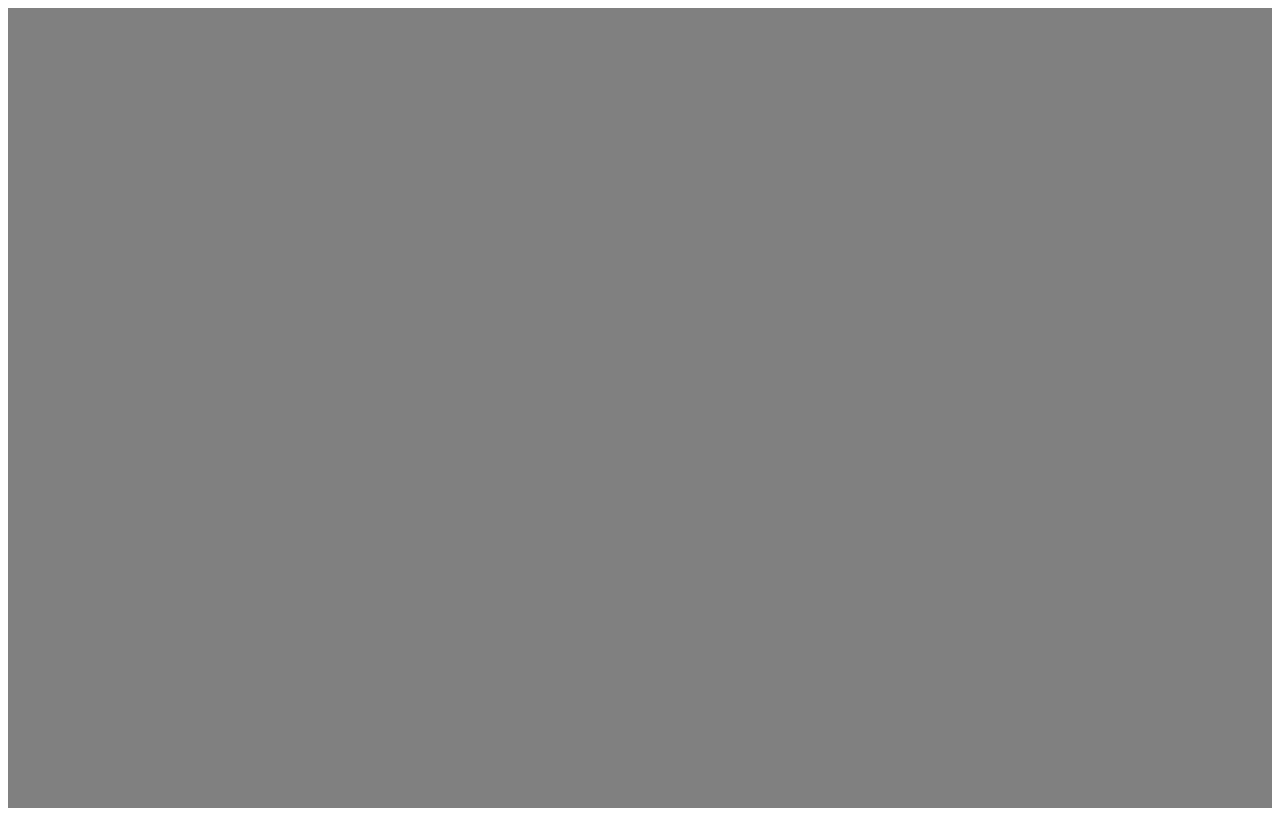
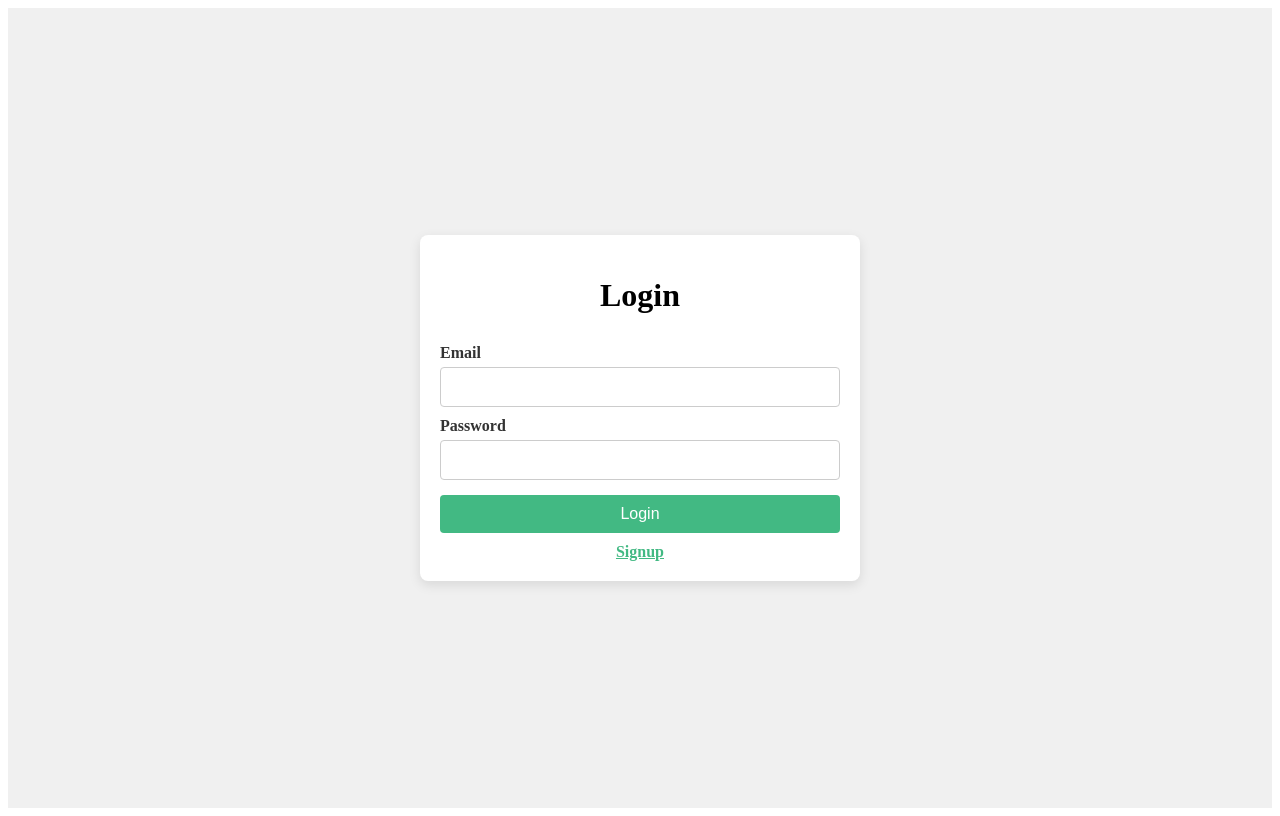
Before and after one commit to vcwaleed/gymwebsite, a Vue app: page /login in a window 1280 px wide. Before the commit this address had no page. Built offline with nearby package versions, Linux system fonts and the light colour scheme.

Commit message:
update Bmi logic , create login signup page

```diff
--- a/package.json
+++ b/package.json
@@ -10,6 +10,11 @@
   },
   "dependencies": {
     "@fortawesome/fontawesome-free": "^6.7.2",
+    "@vueuse/integrations": "^13.0.0",
+    "async-validator": "^4.2.5",
+    "axios": "^1.8.3",
+    "change-case": "^5.4.4",
+    "js-cookie": "^3.0.5",
     "pinia": "^3.0.1",
     "vue": "^3.5.13",
     "vue-router": "^4.5.0"
--- a/src/components/NavbarPage.vue
+++ b/src/components/NavbarPage.vue
@@ -1,6 +1,7 @@
 <script setup>
 import { ref } from 'vue';
-
+import { useRouter } from 'vue-router';
+const router = useRouter();
 const links = [
   { name: 'Home', path: '/' },
   { name: 'Calculate BMI', path: '/bmi' },
@@ -13,6 +14,11 @@ const toggleMenu = () => {
 const closeMenu = () => {
   isMenuOpen.value = false;
 };
+const logout = () => {
+  localStorage.removeItem("user-info");
+  localStorage.removeItem("token");
+  router.push("/login");
+};
 </script>
 <template>
   <nav class="navbar">
@@ -24,7 +30,7 @@ const closeMenu = () => {
         <a :href="link.path" class="nav-link">{{ link.name }}</a>
       </li>
     </ul>
-    <button class="btn_nav">Join US</button>
+    <button @click="logout" class="btn_nav">Logout</button>
     <button class="hamburger" @click="toggleMenu">
       <svg viewBox="0 0 100 80" width="25" height="25">
         <rect width="100" height="15" rx="8"></rect>
--- a/src/routes.js
+++ b/src/routes.js
@@ -2,7 +2,8 @@ import { createWebHistory, createRouter } from 'vue-router'
 import HomePage from "./components/HomePage.vue"
 import BmiComponent from './views/BmiComponent.vue'
 import RegistrationFrom from './views/RegistrationFrom.vue'
-
+import SignupPage from './views/SignupPage.vue'
+import LoginPage from './views/LoginPage.vue'
 const routes=[
     {
         name: "HomePage",
@@ -18,7 +19,18 @@ const routes=[
         name:"RegistrationFrom",
         path:"/registrationfrom",
         component:RegistrationFrom
+    },
+    {
+        name:"SignupPage",
+        path:"/signup",
+        component:SignupPage
+    },
+    {
+        name:"LoginPage",
+        path:"/login",
+        component:LoginPage
     }
+
 
 ]
 
--- a/src/stores/bmicalculate.js
+++ b/src/stores/bmicalculate.js
@@ -1,24 +1,21 @@
-import {defineStore} from 'pinia'
-import {ref , computed , reactive} from 'vue'
+import { defineStore } from "pinia";
+import { ref, reactive } from "vue";
+import axios from "axios";
+export const UseBmiState = defineStore("bmi", () => {
+  const bmi_person = ref(0);
+  const person_detail = reactive({
+    name: "",
+    age: "",
+    weight: "",
+    height: "",
+    gender: "",
+    dateTime:""
+  });
 
-export const UseBmiState = defineStore("bmi",()=>{
-const bmi_person =ref(0);
- const  person_detail =reactive({
-    name: "",
-    age: '',
-    weight: '',
-    height: '',
-    gender: '',
-    location: '',
-    phone_number:'',
-    email_address:'',
-    personal_tra:'',
-    membership:''
- });
- function bmi_calculate() {
+  async function bmi_calculate() {
     if (!person_detail.weight || !person_detail.height || person_detail.height <= 0) {
-        bmi_person.value = 0;
-        return;
+      bmi_person.value = 0;
+      return;
     }
     const height_val = person_detail.height / 100;
     let bmi = person_detail.weight / (height_val * height_val);
@@ -26,9 +23,30 @@ const bmi_person =ref(0);
     if (person_detail.age < 18) ageFactor = 0.05;
     else if (person_detail.age > 65) ageFactor = 0.03;
     let genderFactor = person_detail.gender === "female" ? 0.02 : 0;
+
     bmi_person.value = (bmi * (1 + ageFactor + genderFactor)).toFixed(2);
-}
 
-return{person_detail,bmi_person ,bmi_calculate}
+    const userInfo = JSON.parse(localStorage.getItem("user-info"));
 
-})
+    const email = userInfo?.email || "";
+    const currentDateTime = new Date().toLocaleString();
+    try {
+      const response = await axios.post("http://localhost:5000/bmidata", {
+        email: email,
+        name: person_detail.name,
+        age: person_detail.age,
+        weight: person_detail.weight,
+        height: person_detail.height,
+        gender: person_detail.gender,
+        bmi: bmi_person.value,
+        dateTime: currentDateTime,
+      });
+
+      console.log("BMI data saved:", response.data);
+    } catch (error) {
+      console.error("Error saving BMI data:", error);
+    }
+  }
+
+  return { person_detail, bmi_person, bmi_calculate };
+});
--- a/src/views/BmiComponent.vue
+++ b/src/views/BmiComponent.vue
@@ -3,9 +3,24 @@ import NavbarPage from "../components/NavbarPage.vue";
 import FooterPage from "../components/FooterPage.vue";
 import { UseBmiState } from "../stores/bmicalculate";
 import { storeToRefs } from "pinia";
-
+import { onMounted } from "vue";
+import axios from "axios";
 const bmi_state = UseBmiState();
 const { person_detail, bmi_person } = storeToRefs(bmi_state);
+onMounted(async () => {
+  const userInfo = JSON.parse(localStorage.getItem("user-info"));
+  if (userInfo?.email) {
+    try {
+      const response = await axios.get(`http://localhost:5000/bmidata?email=${userInfo.email}`);
+      if (response.data.length > 0) {
+        bmi_state.person_detail.name = response.data[0].name;
+        bmi_state.person_detail.gender= response.data[0].gender
+      }
+    } catch (error) {
+      console.error("Error fetching user data:", error);
+    }
+  }
+});
 </script>
 
 <template>
--- /dev/null
+++ b/src/views/LoginPage.vue
@@ -0,0 +1,145 @@
+<template>
+    <div class="signup-container">
+      <form @submit.prevent="login">
+        <h1 class="main_heading">Login</h1>
+        <label for="email">Email</label>
+        <input type="email" id="email" v-model="email" required />
+        <label for="password">Password</label>
+        <input type="password" id="password" v-model="password" required />
+        <button type="submit" :disabled="isLoading">Login</button>
+        <p v-if="errorMessage" class="error-message">{{ errorMessage }}</p>
+        <router-link to="/signup" class="link">Signup</router-link>
+      </form>
+    </div>
+  </template>
+
+  <script setup>
+  import { ref, onMounted } from 'vue';
+  import { useRouter } from 'vue-router';
+  import axios from 'axios';
+
+
+  const email = ref('');
+  const password = ref('');
+  const errorMessage = ref('');
+  const isLoading = ref(false);
+  const router = useRouter();
+
+  const login = async () => {
+    isLoading.value = true;
+    errorMessage.value = '';
+
+    try {
+      const response = await axios.get(
+        `http://localhost:5000/users?email=${email.value}&password=${password.value}`
+      );
+
+      if (response.data.length === 0) {
+        errorMessage.value = 'Invalid email or password.';
+        email.value = '';
+        password.value = '';
+      } else {
+        const userInfo = response.data[0];
+        localStorage.setItem('user-info', JSON.stringify(userInfo));
+        router.push('/');
+      }
+    } catch (error) {
+      errorMessage.value = 'An error occurred while logging in.';
+      console.error('Login Error:', error);
+    } finally {
+      isLoading.value = false;
+    }
+  };
+
+  onMounted(() => {
+    if (localStorage.getItem('user-info')) {
+      router.push('/');
+    }
+  });
+  </script>
+
+  <style lang="scss" scoped>
+  @use "sass:color";
+  @use "../styles/variables" as *;
+  @use "../styles/mixins" as *;
+
+  .signup-container {
+    display: flex;
+    justify-content: center;
+    align-items: center;
+    height: 100vh;
+    background-color: #f0f0f0;
+  }
+
+  form {
+    display: flex;
+    flex-direction: column;
+    width: 100%;
+    max-width: 400px;
+    padding: 20px;
+    background-color: #ffffff;
+    border-radius: 8px;
+    box-shadow: 0px 4px 12px rgba(0, 0, 0, 0.1);
+  }
+
+  .main_heading {
+    text-align: center;
+    margin-bottom: 20px;
+    font-size: 2rem;
+    color: $primary-color;
+  }
+
+  label {
+    margin-top: 10px;
+    font-size: 1rem;
+    font-weight: 600;
+    color: #333;
+  }
+
+  input {
+    padding: 10px;
+    margin-top: 5px;
+    font-size: 1rem;
+    border: 1px solid #ccc;
+    border-radius: 4px;
+    outline: none;
+    &:focus {
+      border-color: $secondary-color;
+      box-shadow: 0 0 5px rgba(66, 185, 131, 0.5);
+    }
+  }
+
+  button {
+    padding: 10px;
+    margin-top: 15px;
+    background-color: $secondary-color;
+    color: $btn_col;
+    border: none;
+    border-radius: 4px;
+    cursor: pointer;
+    font-size: 1rem;
+    transition: background-color 0.3s ease;
+    &:hover {
+      background-color: color.adjust($secondary-color, $lightness: -10%);
+    }
+    &:disabled {
+      background-color: color.adjust($secondary-color, $lightness: 30%);
+      cursor: not-allowed;
+    }
+  }
+
+  .error-message {
+    color: red;
+    font-size: 0.9rem;
+    text-align: center;
+    margin-top: 10px;
+  }
+
+  .link {
+    text-align: center;
+    margin-top: 10px;
+    font-size: 1rem;
+    font-weight: 600;
+    color: $secondary-color;
+  }
+  </style>
--- /dev/null
+++ b/src/views/SignupPage.vue
@@ -0,0 +1,121 @@
+<template>
+    <div class="signup-container">
+      <form @submit.prevent="signUp">
+        <h1 class="main_heading">Sign Up</h1>
+        <label for="email">Email</label>
+        <input type="email" id="email" v-model="email" required />
+        <label for="password">Password</label>
+        <input type="password" id="password" v-model="password" required />
+        <button type="submit">Sign Up</button>
+        <router-link to="/login" class="link">Login</router-link>
+      </form>
+    </div>
+</template>
+
+<script setup>
+import { ref, onMounted } from 'vue';
+import { useRouter } from 'vue-router';
+import axios from 'axios';
+
+const email = ref('');
+const password = ref('');
+const router = useRouter();
+
+const signUp = async () => {
+  try {
+    const response = await axios.post('http://localhost:5000/users', {
+      email: email.value,
+      password: password.value
+    });
+    console.log("User created", response.data);
+    router.push('/');
+  } catch (error) {
+    console.error("Error signing up", error);
+  }
+};
+
+onMounted(() => {
+  if (localStorage.getItem('user-info')) {
+    router.push('/');
+  }
+});
+</script>
+
+<style lang="scss" scoped>
+@use "sass:color";
+@use "../styles/variables" as *;
+@use "../styles/mixins" as *;
+
+.signup-container {
+  display: flex;
+  justify-content: center;
+  align-items: center;
+  height: 100vh;
+  background-color: #f0f0f0;
+}
+
+form {
+  display: flex;
+  flex-direction: column;
+  width: 100%;
+  max-width: 400px;
+  padding: 20px;
+  background-color: #ffffff;
+  border-radius: 8px;
+  box-shadow: 0px 4px 12px rgba(0, 0, 0, 0.1);
+}
+
+.main_heading {
+  text-align: center;
+  margin-bottom: 20px;
+  font-size: 2rem;
+  color: $primary-color;
+}
+
+label {
+  margin-top: 10px;
+  font-size: 1rem;
+  font-weight: 600;
+  color: #333;
+}
+
+input {
+  padding: 10px;
+  margin-top: 5px;
+  font-size: 1rem;
+  border: 1px solid #ccc;
+  border-radius: 4px;
+  outline: none;
+  &:focus {
+    border-color: $secondary-color;
+    box-shadow: 0 0 5px rgba(66, 185, 131, 0.5);
+  }
+}
+
+button {
+  padding: 10px;
+  margin-top: 15px;
+  background-color: $secondary-color;
+  color: $btn_col;
+  border: none;
+  border-radius: 4px;
+  cursor: pointer;
+  font-size: 1rem;
+  transition: background-color 0.3s ease;
+  &:hover {
+    background-color: color.adjust($secondary-color, $lightness: -10%);
+  }
+  &:disabled {
+    background-color: color.adjust($secondary-color, $lightness: 30%);
+    cursor: not-allowed;
+  }
+}
+
+.link {
+  text-align: center;
+  margin-top: 10px;
+  font-size: 1rem;
+  font-weight: 600;
+  color: $secondary-color;
+}
+</style>
```
